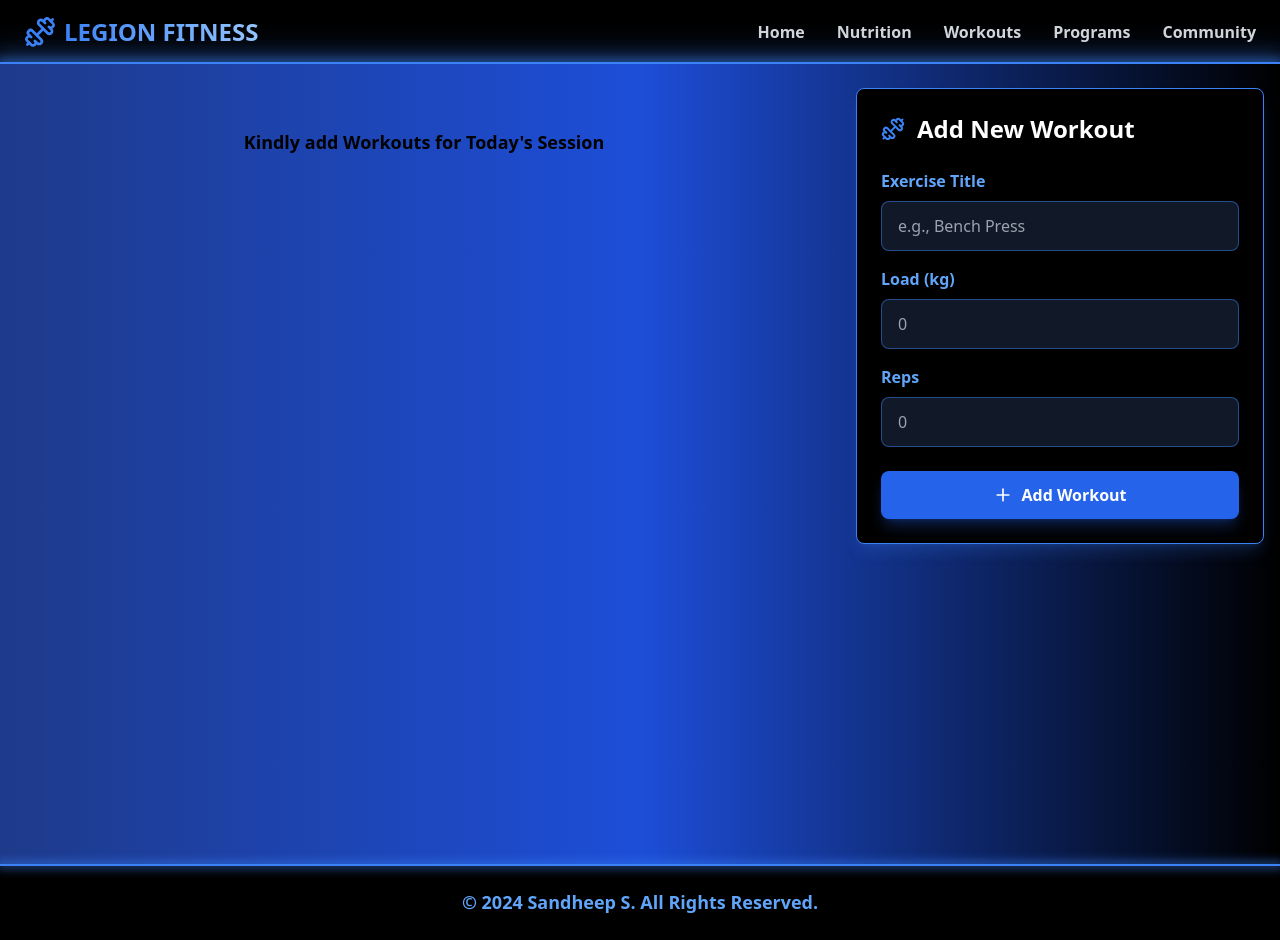
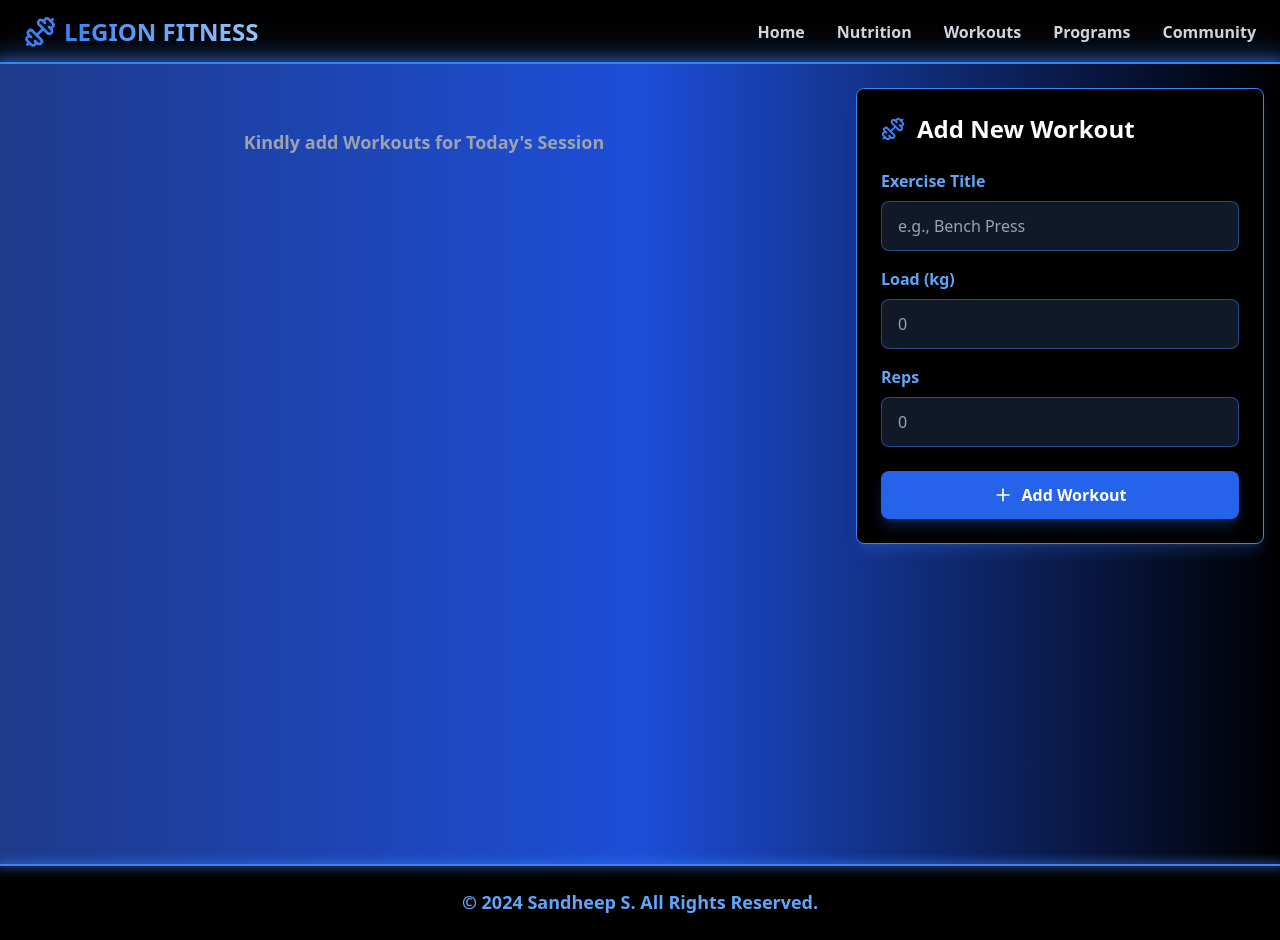
Before and after one commit to Sandheep-S-95/deployFitness, a React (Vite) app: page / in a window 1280 px wide. Built offline with nearby package versions, Linux system fonts and the light colour scheme.

Commit message:
Update Home.jsx

```diff
--- a/src/pages/Home.jsx
+++ b/src/pages/Home.jsx
@@ -45,7 +45,7 @@ const Home = () => {
                                 </motion.div>
                             ))
                         ) : (
-                            <div className="text-center text-gray text-lg font-semibold mt-10">
+                            <div className="text-center text-gray-400 text-lg font-semibold mt-10">
                                 Kindly add Workouts for Today's Session
                             </div>
                         )}
```
